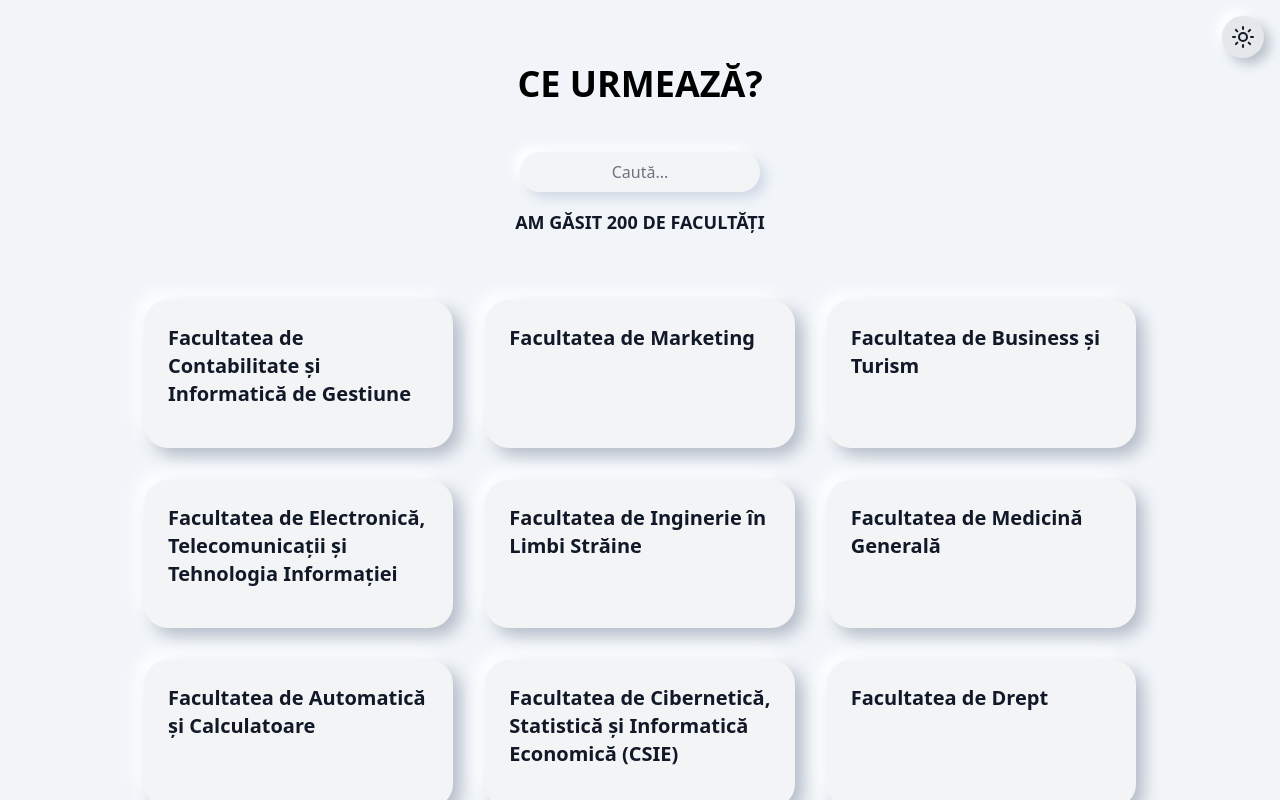
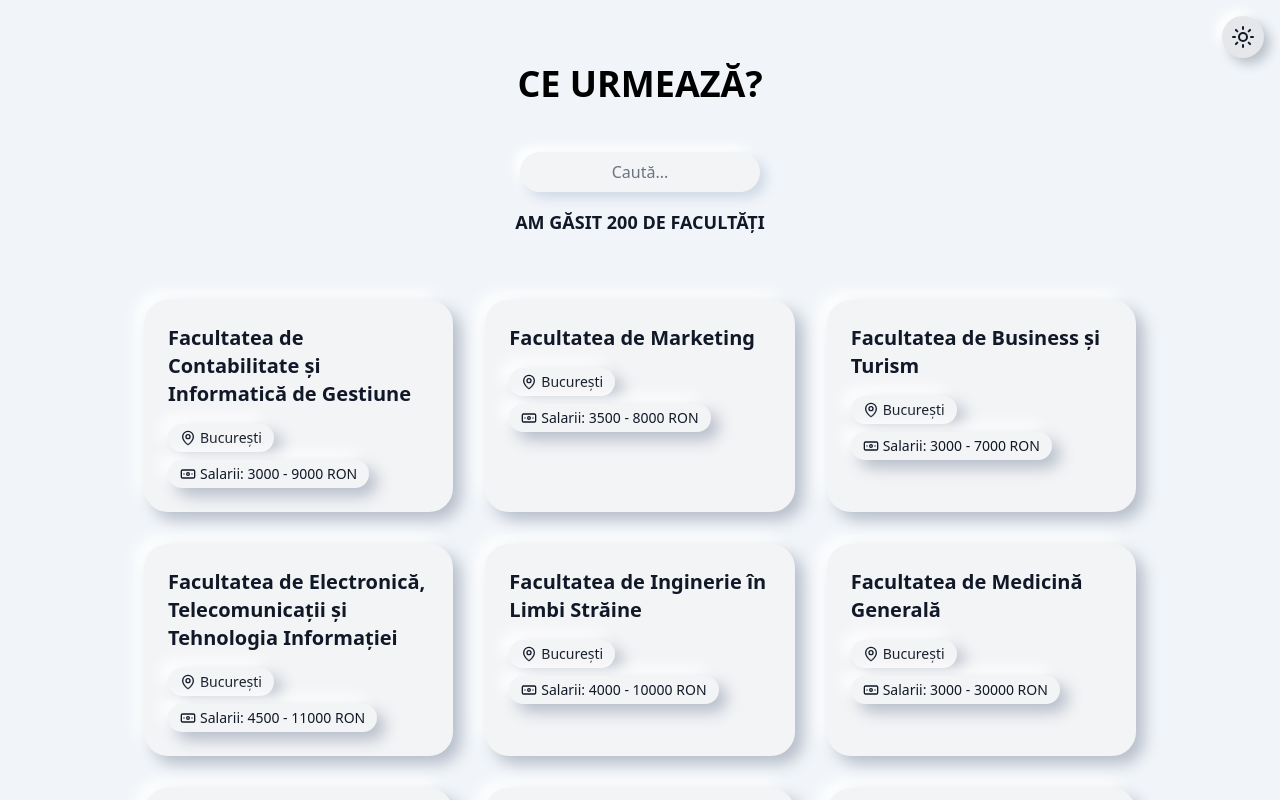
Before and after one commit to Keyrif/ce-urmeaza, a React (Vite) app: page / in a window 1280 px wide. Both pictures are taken after a click on the button "AFIȘEAZĂ TOATE FACULTĂȚILE". Shown: the top 800 px of the page. Built offline with nearby package versions, Linux system fonts and the light colour scheme.

Commit message:
Update ResultsGrid.jsx

```diff
--- a/src/components/ResultsGrid.jsx
+++ b/src/components/ResultsGrid.jsx
@@ -69,7 +69,64 @@ function ResultsGrid({ results, setSelectedUniversity, darkMode, searched }) {
               </h2>
 
               <div className="flex flex-wrap gap-2 mt-4">
+                <motion.div
+                  className={`px-3 py-1 rounded-full text-sm font-medium flex items-center ${
+                    darkMode
+                      ? "bg-slate-800 text-white"
+                      : "bg-gray-100 text-gray-900"
+                  }`}
+                  style={{ boxShadow: neumorphicShadow }}
+                  whileTap={{
+                    scale: 0.95,
+                  }}
+                >
+                  <svg
+                    xmlns="http://www.w3.org/2000/svg"
+                    width="16"
+                    height="16"
+                    viewBox="0 0 24 24"
+                    fill="none"
+                    stroke="currentColor"
+                    strokeWidth="2"
+                    strokeLinecap="round"
+                    strokeLinejoin="round"
+                    className="w-4 h-4 mr-1"
+                  >
+                    <path d="M20 10c0 4.993-5.539 10.193-7.399 11.799a1 1 0 0 1-1.202 0C9.539 20.193 4 14.993 4 10a8 8 0 0 1 16 0" />
+                    <circle cx="12" cy="10" r="3" />
+                  </svg>
+                  {f.location}
+                </motion.div>
 
+                <motion.div
+                  className={`px-3 py-1 rounded-full text-sm font-medium flex items-center ${
+                    darkMode
+                      ? "bg-slate-800 text-white"
+                      : "bg-gray-100 text-gray-900"
+                  }`}
+                  style={{ boxShadow: neumorphicShadow }}
+                  whileTap={{
+                    scale: 0.95,
+                  }}
+                >
+                  <svg
+                    xmlns="http://www.w3.org/2000/svg"
+                    width="16"
+                    height="16"
+                    viewBox="0 0 24 24"
+                    fill="none"
+                    stroke="currentColor"
+                    strokeWidth="2"
+                    strokeLinecap="round"
+                    strokeLinejoin="round"
+                    className="w-4 h-4 mr-1"
+                  >
+                    <rect width="20" height="12" x="2" y="6" rx="2" />
+                    <circle cx="12" cy="12" r="2" />
+                    <path d="M6 12h.01M18 12h.01" />
+                  </svg>
+                  Salarii: {f.salary.min} - {f.salary.max} RON
+                </motion.div>
               </div>
             </motion.div>
           ))}
```
